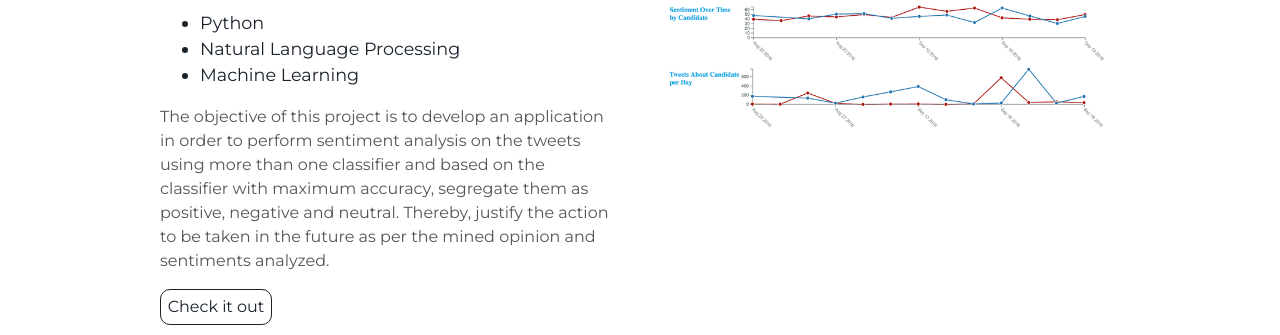
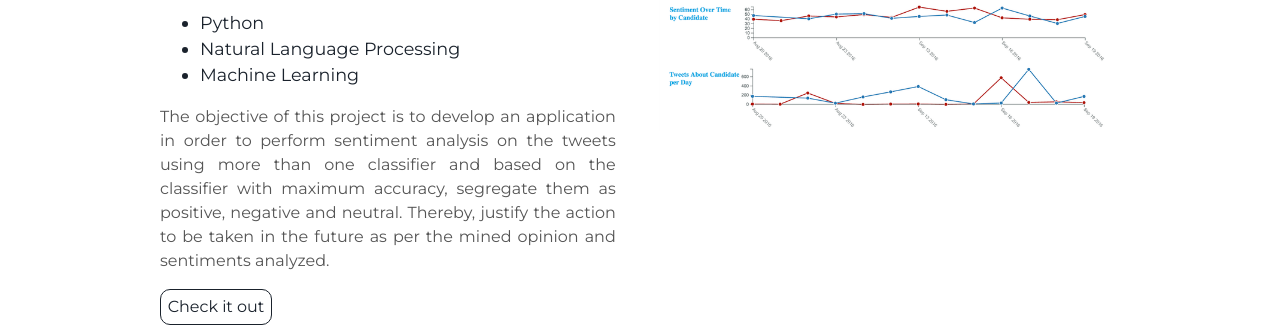
Before and after one commit to cseshubhamsinghal/cseshubhamsinghal.github.io, a Jekyll site: the page built from index.html, in a window 1280 px wide. Shown: the part 1655-1990 px from the top of the page. Built offline with Jekyll 4.4.1, drawn with Linux system fonts in a browser that asks for light colours.

Commit message:
Update projects.html

```diff
--- a/_includes/projects.html
+++ b/_includes/projects.html
@@ -12,7 +12,7 @@
       <li> Natural Language Processing </li>
       <li> Machine Learning </li>
     </ul>
-    <p>The objective of this project is to develop an application in order to perform sentiment analysis on the tweets using more than one classifier and based on the classifier with maximum accuracy, segregate them as positive, negative and neutral. Thereby, justify the action to be taken in the future as per the mined opinion and sentiments analyzed.</p>
+    <p ALIGN=JUSTIFY>The objective of this project is to develop an application in order to perform sentiment analysis on the tweets using more than one classifier and based on the classifier with maximum accuracy, segregate them as positive, negative and neutral. Thereby, justify the action to be taken in the future as per the mined opinion and sentiments analyzed.</p>
     <a class="project-link" href="https://github.com/cseshubhamsinghal/outlook-opinion-mining">Check it out</a>
   </div>
 </div>
```
